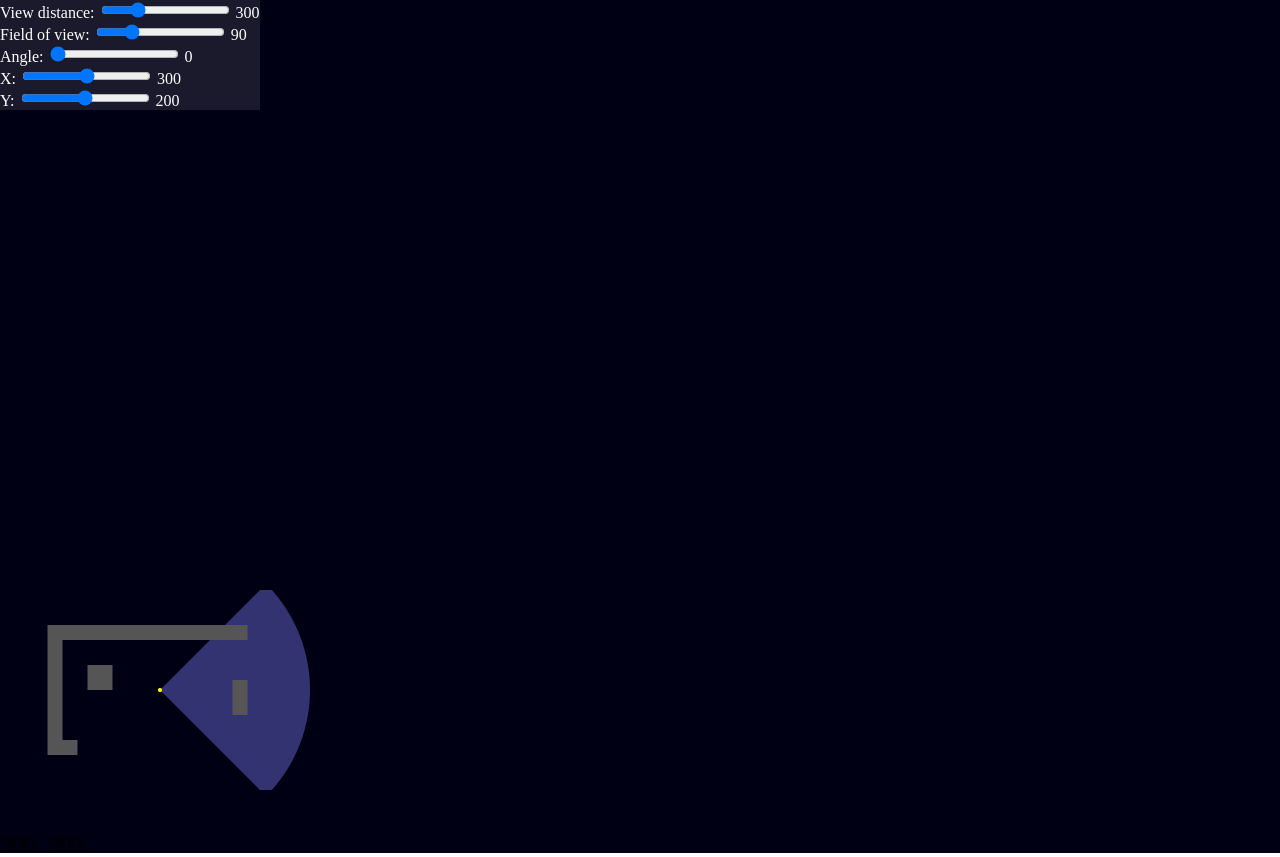
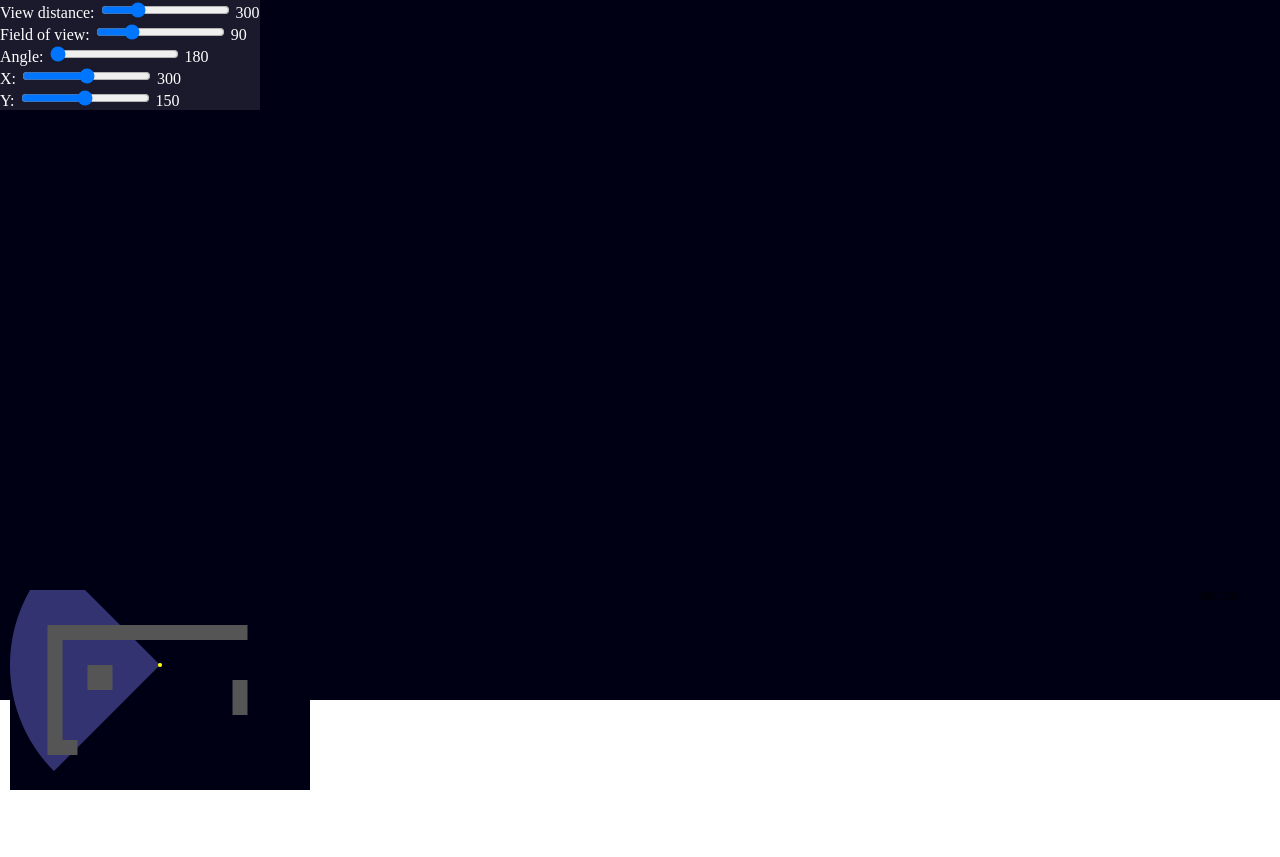
Before and after one commit to tdedetd/pseudo-3d-render, a website built with webpack: page src/index.html in a window 1280 px wide. After the commit the page ends 800 px from the top, so only its background shows below. Built offline with nearby package versions, Linux system fonts and the light colour scheme; what line-intersect would draw is missing.

Commit message:
Refactoring

```diff
--- a/src/app/app.js
+++ b/src/app/app.js
@@ -11,12 +11,12 @@ export function init() {
 
   let field = new Field(mainCanvas.width, mainCanvas.height, polygons);
 
-  initUi(field, mainCanvas, mainShapeCanvas, minimapShapeCanvas);
+  initUi(field, mainShapeCanvas, minimapShapeCanvas);
   field.draw(mainShapeCanvas);
   field.drawMinimap(minimapShapeCanvas);
 }
 
-function initUi(field, canvas, mainShapeCanvas, minimapShapeCanvas) {
+function initUi(field, mainShapeCanvas, minimapShapeCanvas) {
 
   const ranges = [
     {
--- a/src/app/field.js
+++ b/src/app/field.js
@@ -5,18 +5,17 @@ export class Field {
   // TODO: detach game logic from rendering into game.js or logic.js
   constructor(width, height, polygons) {
     // Logic
-    // TODO: add canvas size vars
-    this.width = width;
-    this.height = height;
+    this.width = width; // render width
+    this.height = height; // render height
     this.polygons = polygons;
-    this.player = { x: width / 2, y: height / 2 };
-    this.playerRotation = 0;
+    this.player = { x: 300, y: 150 };
+    this.playerRotation = 180;
 
     // Graphics
     this.fieldOfView = 90;
     this.viewDistance = 300;
 
-    this.raysCount = 600;
+    this.raysCount = width;
     this.needDrawRays = false;
     this.edges = [];
 
@@ -45,7 +44,7 @@ export class Field {
   }
 
   _drawCoords(shapeCanvas) {
-    shapeCanvas.context.fillText(`${this.player.x}, ${this.player.y}`, 0, 400);
+    shapeCanvas.context.fillText(`${this.player.x}, ${this.player.y}`, this.width - 100, this.height - 100);
   }
 
   _drawPlayer(shapeCanvas) {
@@ -69,19 +68,20 @@ export class Field {
   _drawWalls(shapeCanvas) {
     const rays = this._getRays(this.raysCount, this.viewDistance);
     const visionPolygon = this._getClosestIntersectionPoints(rays);
-    const distancesToClosestBarriers =
-      visionPolygon.map(point => getDistance(this.player, point));
+    const distanceMap = visionPolygon.map(point => getDistance(this.player, point));
 
-    // TODO: remove fish eye effect (angles needed)
+    // TODO: remove fish eye effect
     const halfHeight = this.height / 2;
-    let length, alpha, koef;
+    let halfLength, alpha, koef;
 
-    distancesToClosestBarriers.forEach((pointDistance, x) => {
-      koef = 100 / (pointDistance + 100);
-      length = koef * halfHeight;
-      alpha = 1 - pointDistance / this.viewDistance;
+    distanceMap.forEach((distance, x) => {
+      koef = 100 / (distance + 100);
+      halfLength = koef * halfHeight;
+      alpha = 1 - distance / this.viewDistance;
 
-      shapeCanvas.strokeLine(x, halfHeight - length, x, halfHeight + length, `rgba(0, 0, 255, ${alpha})`);
+      shapeCanvas.strokeLine(x, halfHeight - halfLength,
+                             x, halfHeight + halfLength,
+                             `rgba(0, 0, 255, ${alpha})`);
     });
   }
 
--- a/src/index.html
+++ b/src/index.html
@@ -8,13 +8,10 @@
 </head>
 <body>
   <style>
-    body {
-      margin: 0;
-    }
+    body { margin: 0; }
     #main-canvas {
       position: relative;
       background: #000014;
-      width: 100%;
     }
     #minimap-canvas {
       position: absolute;
@@ -32,7 +29,7 @@
       background: rgba(255, 255, 255, .1);
     }
   </style>
-  <canvas width="600" height="400" id="main-canvas"></canvas>
+  <canvas width="1300" height="700" id="main-canvas"></canvas>
   <canvas width="600" height="400" id="minimap-canvas"></canvas>
   <div id="adjustments">
     <div>
```
